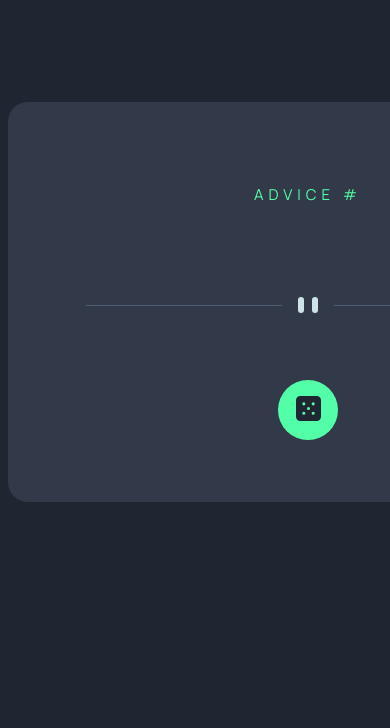
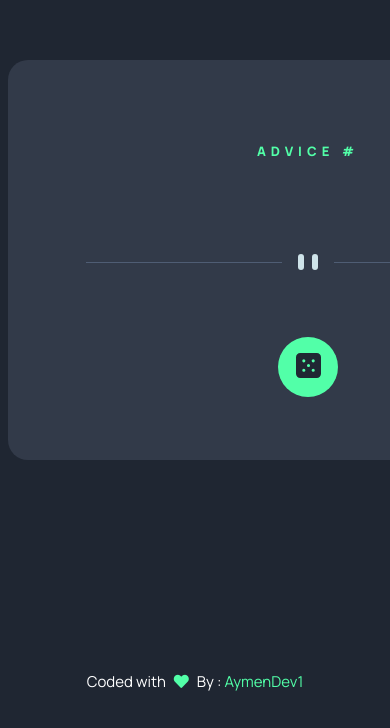
Before and after one commit to aymendev1/AdviceApp, a plain HTML site: page index.html in a window 390 px wide. Shown: the part 128-856 px from the top of the page. Drawn offline with Linux system fonts and the light colour scheme; no server answers.

Commit message:
Making the project responsive

```diff
--- a/index.html
+++ b/index.html
@@ -7,6 +7,10 @@
     <meta name="viewport" content="width=device-width, initial-scale=1.0">
     <title>Advice App | AymenDev1</title>
     <link rel="stylesheet" href="styles.css">
+    <link rel="stylesheet" href="responsive.css">
+    <!--Font Awesome CDN-->
+    <link rel="stylesheet" href="https://use.fontawesome.com/releases/v5.15.4/css/all.css"
+        integrity="sha384-DyZ88mC6Up2uqS4h/KRgHuoeGwBcD4Ng9SiP4dIRy0EXTlnuz47vAwmeGwVChigm" crossorigin="anonymous">
 </head>
 
 <body>
@@ -23,6 +27,9 @@
             </div>
         </div>
     </div>
+    <div class="attr">
+        <span>Coded with <i class="fas fa-heart"></i> By : <a href="https://github.com/aymendev1">AymenDev1</a> </span>
+    </div>
     <script src="script.js"></script>
 </body>
 
--- /dev/null
+++ b/responsive.css
@@ -0,0 +1,9 @@
+@media only screen and (max-width: 375px) {
+  .Card {
+    width: 300px;
+    height: fit-content;
+  }
+  .card-content h1 {
+    font-size: 25px;
+  }
+}
--- a/styles.css
+++ b/styles.css
@@ -8,13 +8,14 @@
 body {
   background-color: hsl(218, 23%, 16%);
   color: white;
+  height: 100vh;
 }
 .container {
   display: grid;
   grid-auto-columns: 1fr;
   grid-auto-rows: 1fr;
   gap: 0px 0px;
-  height: 100vh;
+  height: 90%;
 }
 .Card {
   display: flex;
@@ -35,8 +36,8 @@ body {
 }
 .card-title span {
   font-family: var(--font);
-  font-weight: 400;
-  font-size: 15px;
+  font-weight: var(--Bold);
+  font-size: 13px;
   letter-spacing: 5px;
   color: hsl(150, 100%, 66%);
 }
@@ -67,6 +68,26 @@ body {
 }
 .Dice img {
   width: 25px;
+}
+.attr {
+  display: flex;
+  flex-direction: row;
+  align-items: center;
+  justify-content: center;
+  height: 10%;
+}
+.attr span {
+  font-family: var(--font);
+  font-size: 15px;
+}
+.attr i {
+  color: hsl(150, 100%, 66%);
+  padding-left: 5px;
+  padding-right: 5px;
+}
+.attr a {
+  color: hsl(150, 100%, 66%);
+  text-decoration: none;
 }
 /*Animation from Animsta*/
 .text-focus-in {
```
